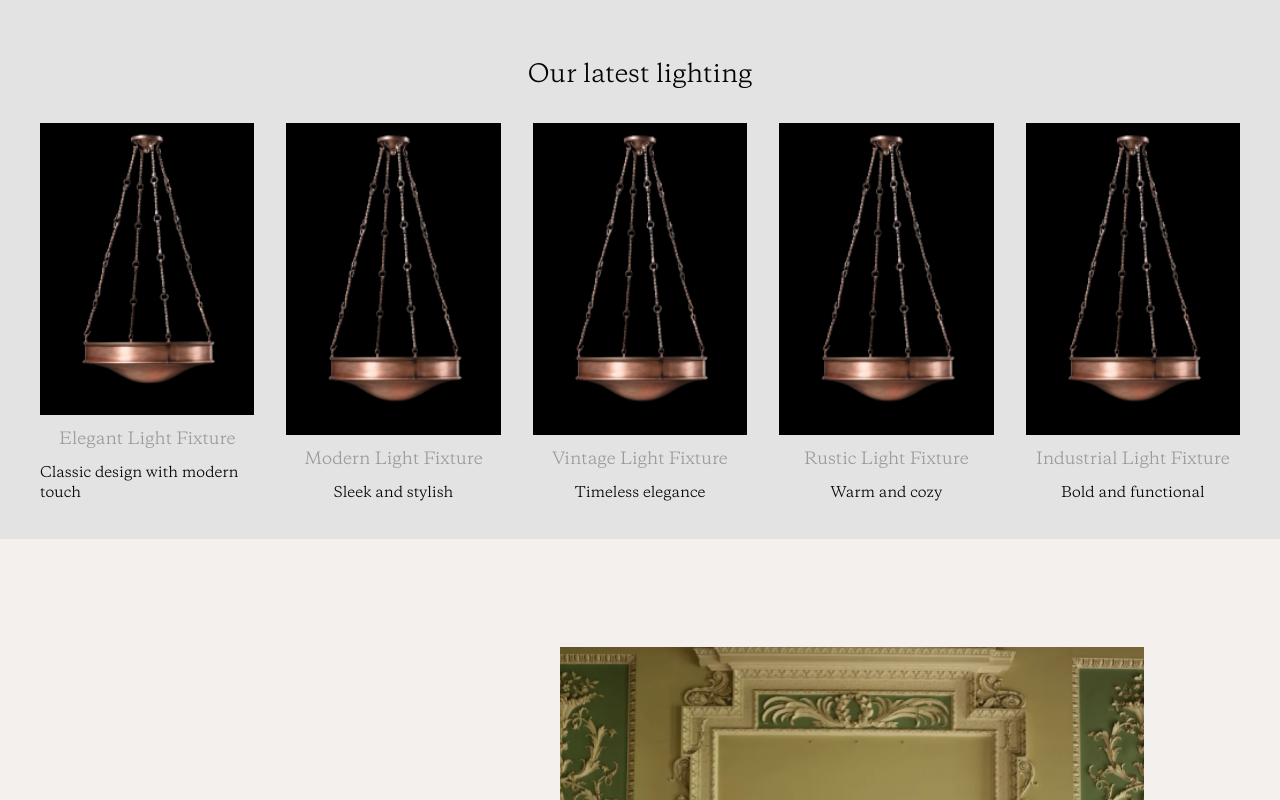
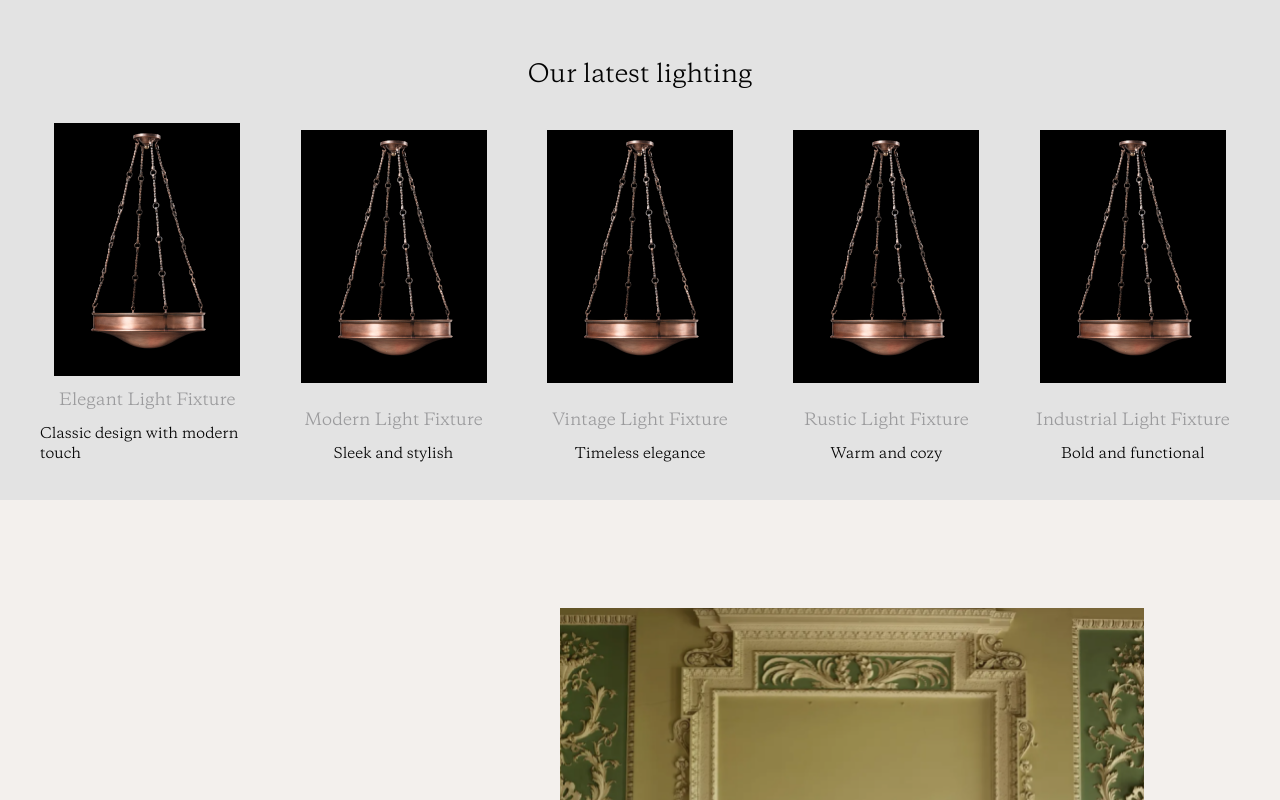
Before and after one commit to purohitdheeraj/jamb-web, a Next.js app: page / in a window 1280 px wide. Shown: the part 3020-3820 px from the top of the page. Built offline with nearby package versions, Linux system fonts and the light colour scheme.

Commit message:
align products

```diff
--- a/src/components/list-products.tsx
+++ b/src/components/list-products.tsx
@@ -22,7 +22,7 @@ const ListProducts: React.FC<ListProductsProps> = ({ products, title, col }) =>
         {title}
       </h2>
 
-      <div className={`mt-8 grid grid-cols-1 sm:grid-cols-2 ${col === 5 ? 'lg:grid-cols-5 gap-8': 'lg:grid-cols-4 gap-4'} `}>
+      <div className={`mt-8 grid grid-cols-1 items-center sm:grid-cols-2 ${col === 5 ? 'lg:grid-cols-5 gap-8': 'lg:grid-cols-4 gap-4'} `}>
         {products.map((product, index) => (
           <ProductCommon
             key={index}
@@ -30,7 +30,7 @@ const ListProducts: React.FC<ListProductsProps> = ({ products, title, col }) =>
             imageAlt={product.imageAlt}
             title={product.title}
             subtitle={product.subtitle}
-
+            isAutoSize={col == 5}
           />
         ))}
       </div>
--- a/src/components/product-common.tsx
+++ b/src/components/product-common.tsx
@@ -6,20 +6,29 @@ interface ProductCommonProps {
   imageAlt: string;
   title: string;
   subtitle: string;
+  isAutoSize: boolean;
 }
 
-const ProductCommon: React.FC<ProductCommonProps> = ({ imageSrc, imageAlt, title, subtitle }) => {
+const ProductCommon: React.FC<ProductCommonProps> = ({ imageSrc, imageAlt, title, subtitle, isAutoSize }) => {
   return (
-    <div className='flex flex-col xl:max-w-[330px] items-center gap-y-3'>
-      <Image
+    <div className={`flex h-full flex-col   items-center gap-y-3`}>
+     {isAutoSize ? (<>
+      <img
+        src={imageSrc}
+        alt={imageAlt}
+        loading="lazy"
+        className="w-max h-auto my-auto"
+      />
+     </>):(<> <Image
         src={imageSrc}
         alt={imageAlt}
         width={330}
         height={240}
         loading="lazy"
         className="w-full h-full"
-      />
-      <h2 className='text-secondary-foreground font-bold'>
+      /></>)}
+
+      <h2 className='text-secondary-foreground mt-auto font-bold'>
         {title}
       </h2>
       <p className='text-sm'>{subtitle}</p>
```
